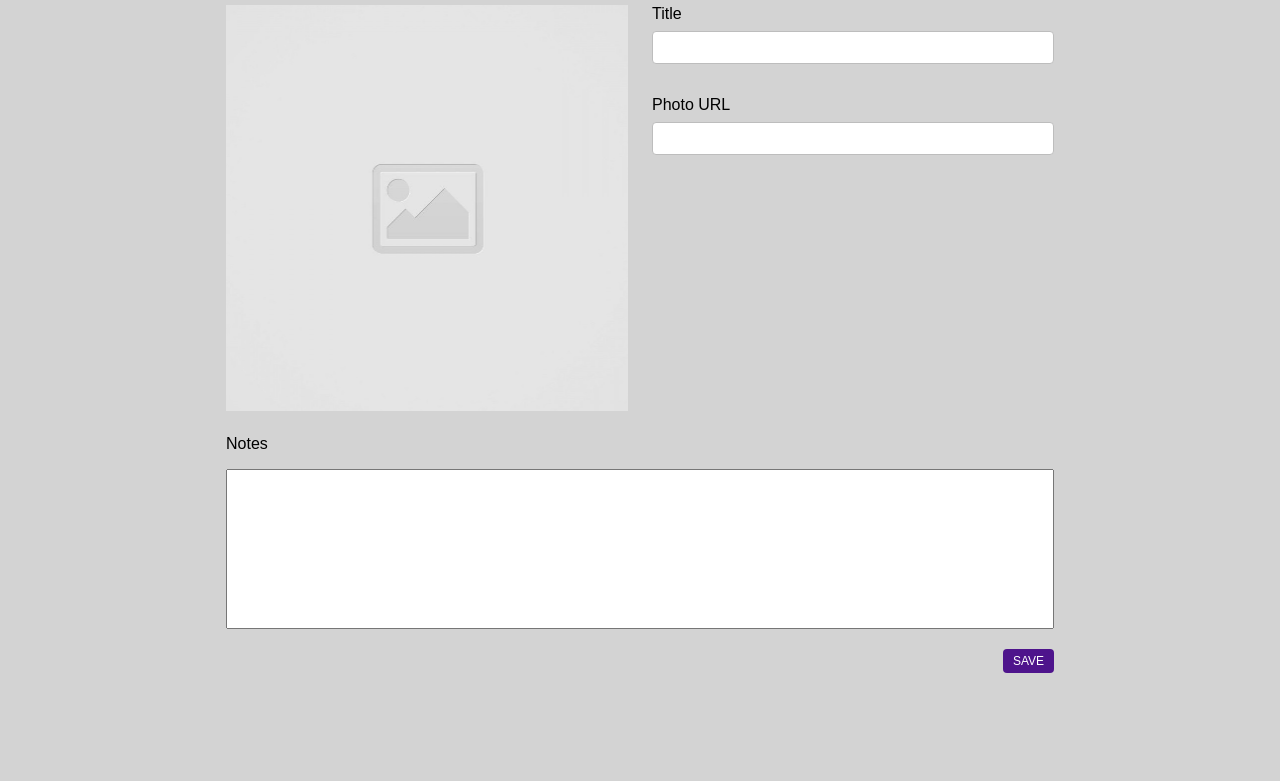
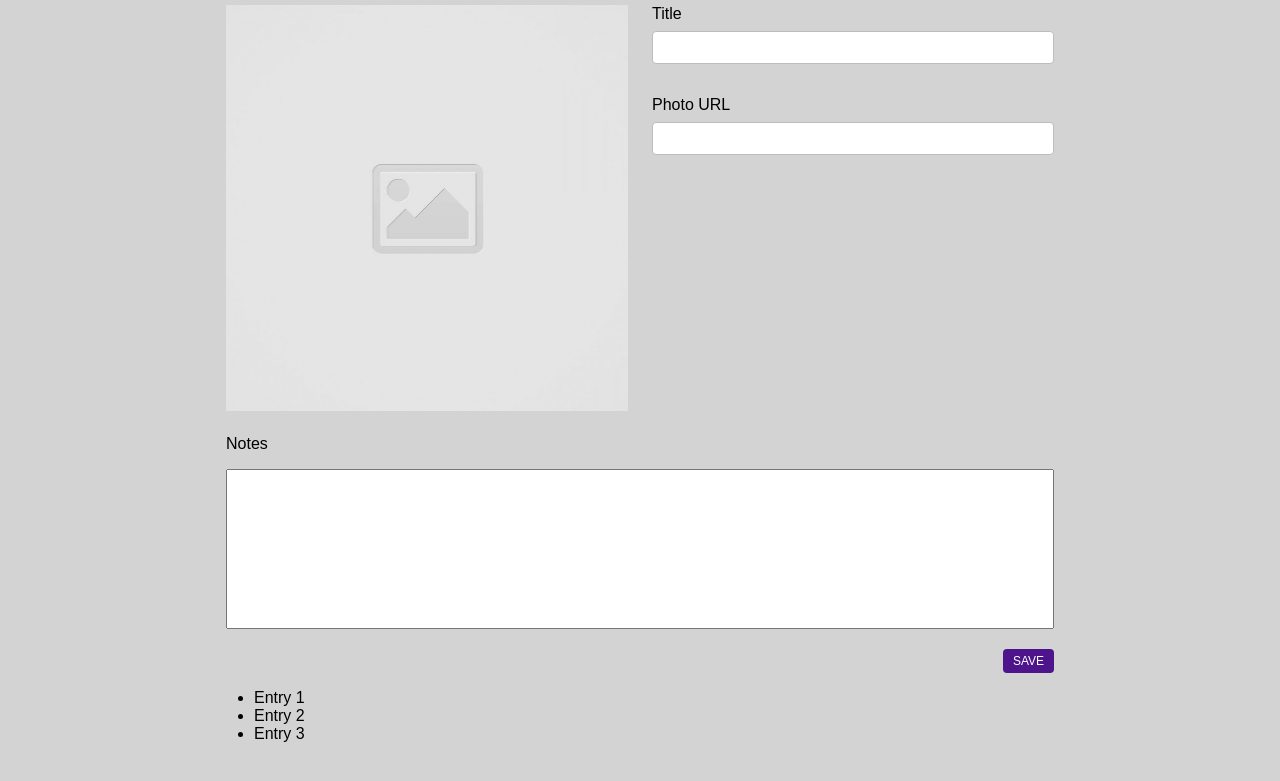
Before and after one commit to Jykwon24/code-journal, a website: page index.html in a window 1280 px wide. Shown: the part 129-910 px from the top of the page. Drawn offline with Linux system fonts and the light colour scheme.

Commit message:
Task 1-3 sibling div entries and list element.

```diff
--- a/css/styles.css
+++ b/css/styles.css
@@ -74,3 +74,7 @@
   font-family: sans-serif;
   font-weight: 300;
 }
+
+.list-style {
+  font-family: sans-serif;
+}
--- a/index.html
+++ b/index.html
@@ -50,7 +50,14 @@
         </div>
 
       </form>
+    </div>
+    <div class="container" data-view="entries">
+      <ul class="list-style">
+        <li>Entry 1</li>
+        <li>Entry 2</li>
+        <li>Entry 3</li>
 
+      </ul>
 
     </div>
   </main>
```
